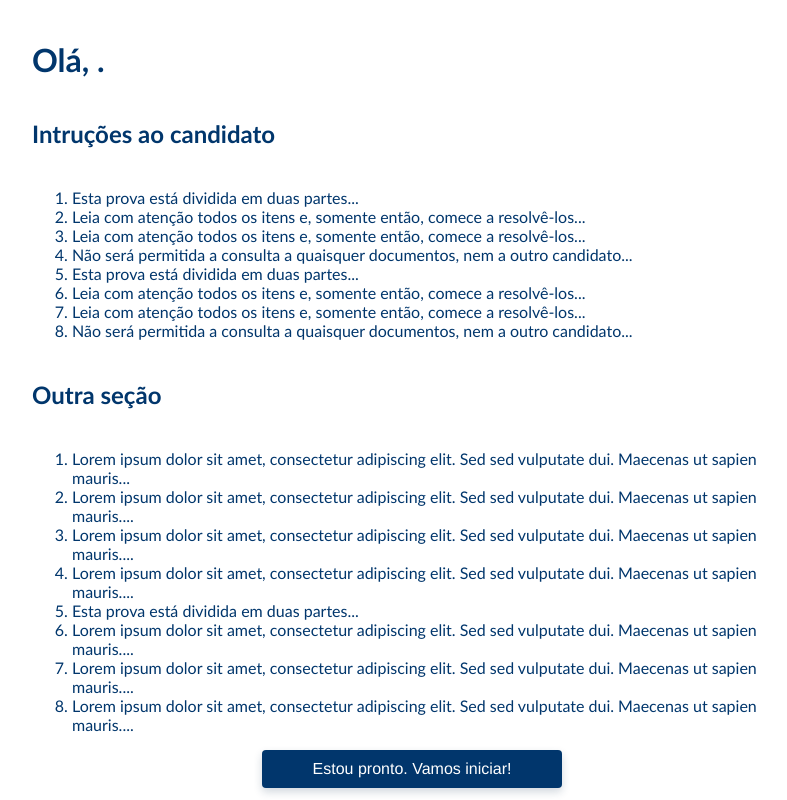
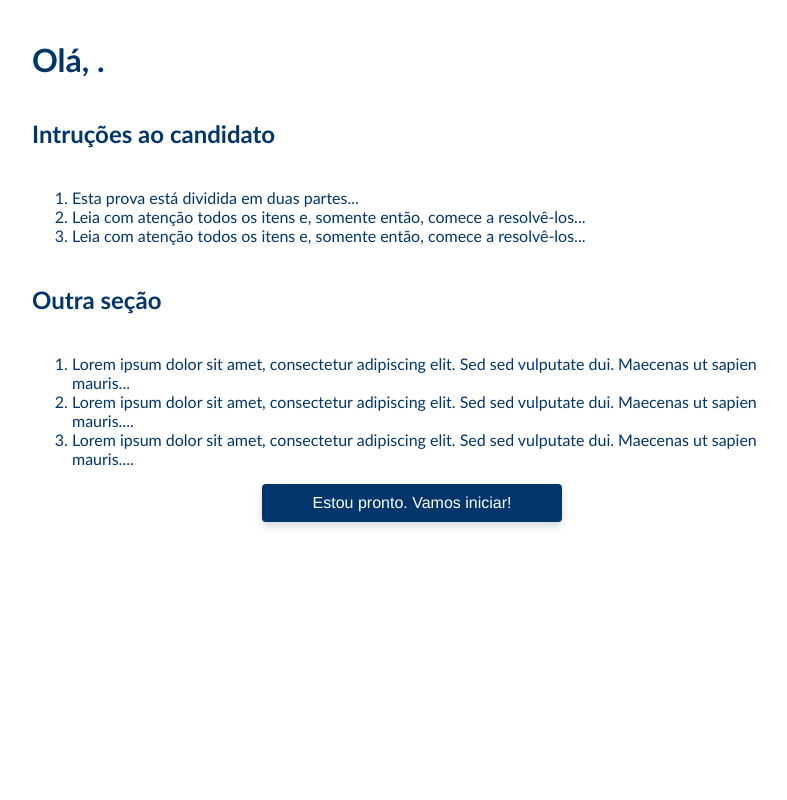
Before and after one commit to dmarins/prototype, a Vue app: page /welcome in a window 1280 px wide. Shown: the whole page, without its empty margins (228-1015 px from the left). Built offline with nearby package versions, Linux system fonts and the light colour scheme.

Commit message:
melhorando o protótipo

```diff
--- a/src/router/index.js
+++ b/src/router/index.js
@@ -7,7 +7,7 @@ Vue.use(VueRouter);
 const routes = [
   {
     path: "/",
-    name: "home"
+    redirect: "/login"
   },
   {
     path: "/login",
--- a/src/views/Welcome.vue
+++ b/src/views/Welcome.vue
@@ -12,46 +12,12 @@
         Leia com atenção todos os itens e, somente então, comece a
         resolvê-los...
       </li>
-      <li>
-        Não será permitida a consulta a quaisquer documentos, nem a outro
-        candidato...
-      </li>
-      <li>Esta prova está dividida em duas partes...</li>
-      <li>
-        Leia com atenção todos os itens e, somente então, comece a
-        resolvê-los...
-      </li>
-      <li>
-        Leia com atenção todos os itens e, somente então, comece a
-        resolvê-los...
-      </li>
-      <li>
-        Não será permitida a consulta a quaisquer documentos, nem a outro
-        candidato...
-      </li>
     </ol>
     <h2>Outra seção</h2>
     <ol>
       <li>
         Lorem ipsum dolor sit amet, consectetur adipiscing elit. Sed sed
         vulputate dui. Maecenas ut sapien mauris...
-      </li>
-      <li>
-        Lorem ipsum dolor sit amet, consectetur adipiscing elit. Sed sed
-        vulputate dui. Maecenas ut sapien mauris....
-      </li>
-      <li>
-        Lorem ipsum dolor sit amet, consectetur adipiscing elit. Sed sed
-        vulputate dui. Maecenas ut sapien mauris....
-      </li>
-      <li>
-        Lorem ipsum dolor sit amet, consectetur adipiscing elit. Sed sed
-        vulputate dui. Maecenas ut sapien mauris....
-      </li>
-      <li>Esta prova está dividida em duas partes...</li>
-      <li>
-        Lorem ipsum dolor sit amet, consectetur adipiscing elit. Sed sed
-        vulputate dui. Maecenas ut sapien mauris....
       </li>
       <li>
         Lorem ipsum dolor sit amet, consectetur adipiscing elit. Sed sed
```
